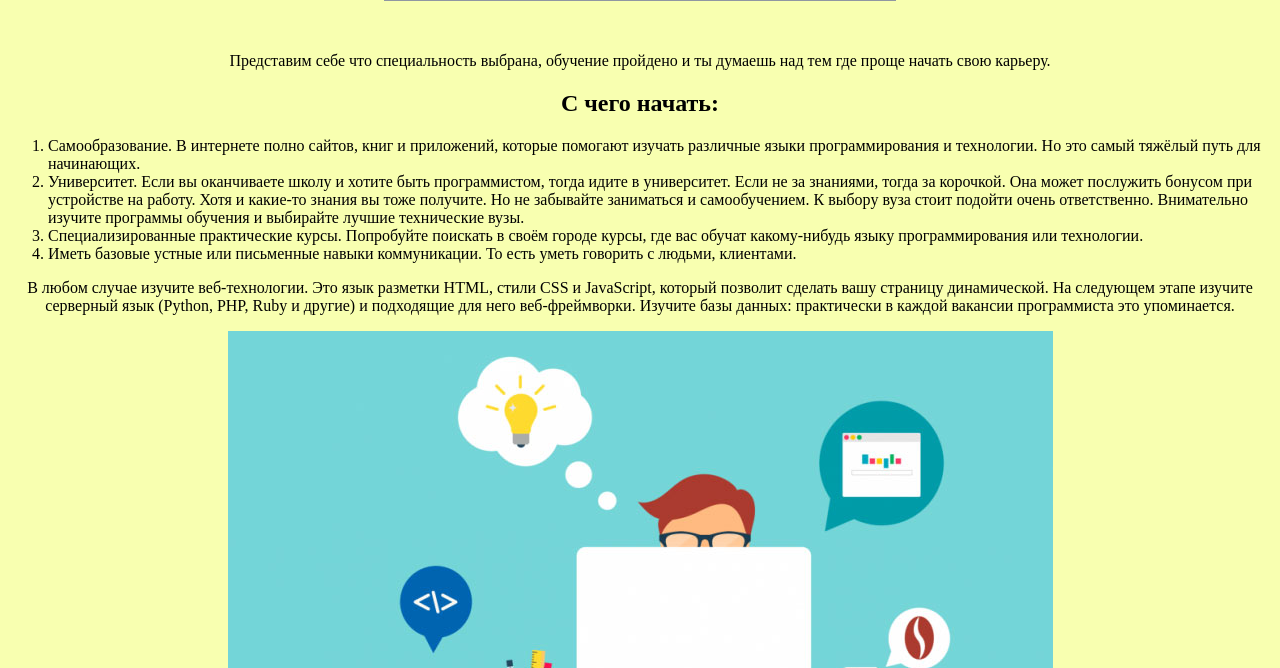
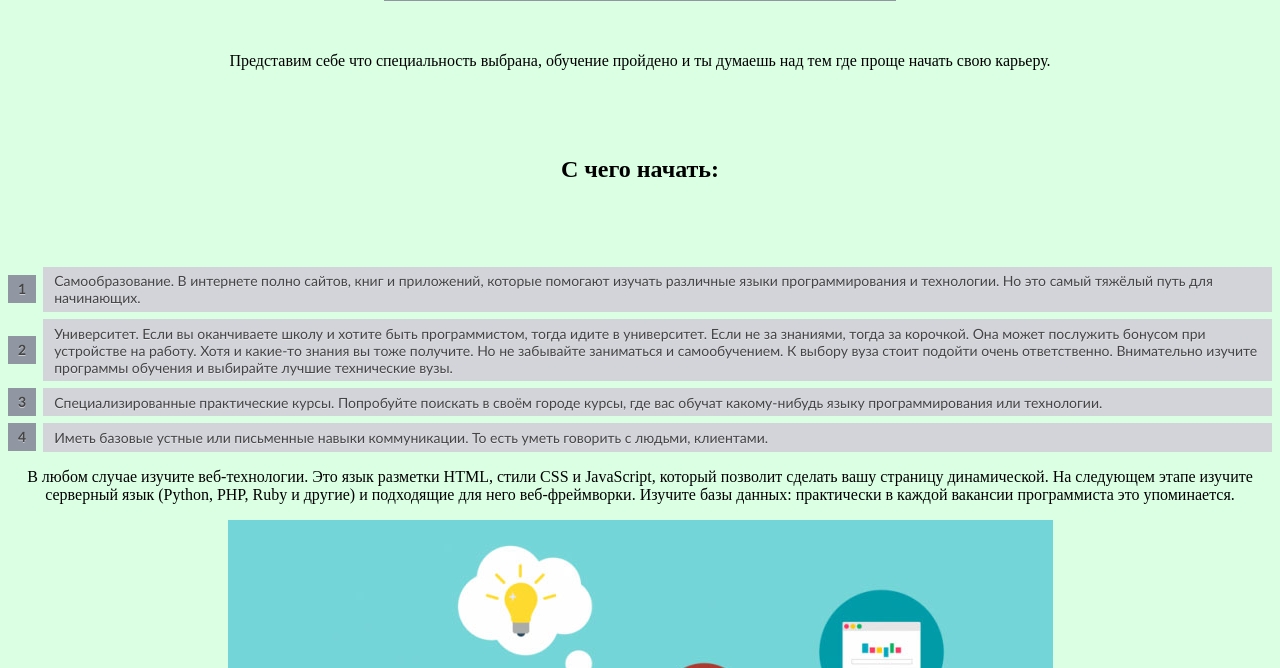
Before and after one commit to NatalyaAtyukova/test1, a plain HTML site: page index.html in a window 1280 px wide. Shown: the part 132-800 px from the top of the page. Drawn offline with Linux system fonts and the light colour scheme.

Commit message:
Add files via upload

```diff
--- a/index.html
+++ b/index.html
@@ -12,23 +12,27 @@
 	<meta http-equiv="Content-type" content="text/html;charset=UTF-8" />
 </head>
 	<!-- Отображаемое тело страницы -->
-<body bgcolor="#f8ffb0">
+<body bgcolor="#dbffe3">
 	<div class="three">
 		<h1>Легкость старта карьеры.</h1>
 	</div>
 	<p>Представим себе что специальность выбрана, обучение пройдено и ты думаешь над тем где проще начать свою карьеру.</p>
+	<div class="three">
 		<h2>С чего начать:</h2>
-		<ol>
-			<li>Самообразование. В интернете полно сайтов, книг и приложений, которые помогают изучать различные языки программирования и технологии. Но это самый тяжёлый путь для начинающих.</li>
-			<li>Университет. Если вы оканчиваете школу и хотите быть программистом, тогда идите в университет. Если не за знаниями, тогда за корочкой. Она может послужить бонусом при устройстве на работу. Хотя и какие-то знания вы тоже получите. Но не забывайте заниматься и самообучением. К выбору вуза стоит подойти очень ответственно. Внимательно изучите программы обучения и выбирайте лучшие технические вузы.</li>
-			<li>Специализированные практические курсы. Попробуйте поискать в своём городе курсы, где вас обучат какому-нибудь языку программирования или технологии.</li>
-			<li>Иметь базовые устные или письменные навыки коммуникации. То есть уметь говорить с людьми, клиентами.</li>
+	</div>
+	<ol class="rectangle">
+		<li><a href="#">Самообразование. В интернете полно сайтов, книг и приложений, которые помогают изучать различные языки программирования и технологии. Но это самый тяжёлый путь для начинающих.</a></li>
+		<li><a href="#">Университет. Если вы оканчиваете школу и хотите быть программистом, тогда идите в университет. Если не за знаниями, тогда за корочкой. Она может послужить бонусом при устройстве на работу. Хотя и какие-то знания вы тоже получите. Но не забывайте заниматься и самообучением. К выбору вуза стоит подойти очень ответственно. Внимательно изучите программы обучения и выбирайте лучшие технические вузы.</a></li>
+		<li><a href="#">Специализированные практические курсы. Попробуйте поискать в своём городе курсы, где вас обучат какому-нибудь языку программирования или технологии.</a></li>
+		<li><a href="#">Иметь базовые устные или письменные навыки коммуникации. То есть уметь говорить с людьми, клиентами.</a></li>
 	</ol>
 	<p>В любом случае изучите веб-технологии. Это язык разметки HTML, стили CSS и JavaScript, который позволит сделать вашу страницу динамической. На следующем этапе изучите серверный язык (Python, PHP, Ruby и другие) и подходящие для него веб-фреймворки. Изучите базы данных: практически в каждой вакансии программиста это упоминается.</p>
 	<p style="text-align: center;">
 	<p style="text-align: center;"><img src="img/progr.jpg" alt="img" /></p>
 	<p>Требования для старта карьеры в офисе крайне разнообразны в зависимости от конкретной компании, я постарался выделить основные.</p>
+	<div class="three">
 		<h2>Требования для старта в компании:</h2>
+	</div>
 	<ol class="rectangle">
 		<li><a href="#">Тут тоже нужно владеть знаниями по своей специальности. Но именно теми подвидами, технологиями, инструментами которые требует конкретная вакансия.</a></litext-indent:>
 		<li><a href="#">Владеть дополнительными знаниями программ и практик которые применяются в конкретном офисе.</a></li>
@@ -36,7 +40,9 @@
 		<li><a href="#">Владеть английским языком. В самом знании языка ничего плохого не вижу, но тем не менее это дополнительное требование.</a></li>
 		<li><a href="#">Быть командным игроком. Как правило, для компании это важнее чем твои знания. Для руководства необходимо без болезненно управлять коллективом, по этому «выскочки» и чересчур амбициозные кандидаты которые не привыкли играть по правилам скорее всего будут отсеяны.</a></li>
 	</ol>
+	<div class="three">
 		<h2>Пример:</h2>
+	</div>
 	<p>Ты программист, соответственно тебе нужно владеть именно тем языком программирования который указан в вакансии. А так же дополнительно владеть знаниями различных офисных программ для работы в команде. Как правило, быть молодым и знать английский. <br /> Уметь и любить работать в коллективе, а твои амбиции не должны выходить за рамки компании.</p>
 </body>
 </html>
```
Lines whose indentation alone changed are shown as unchanged.
